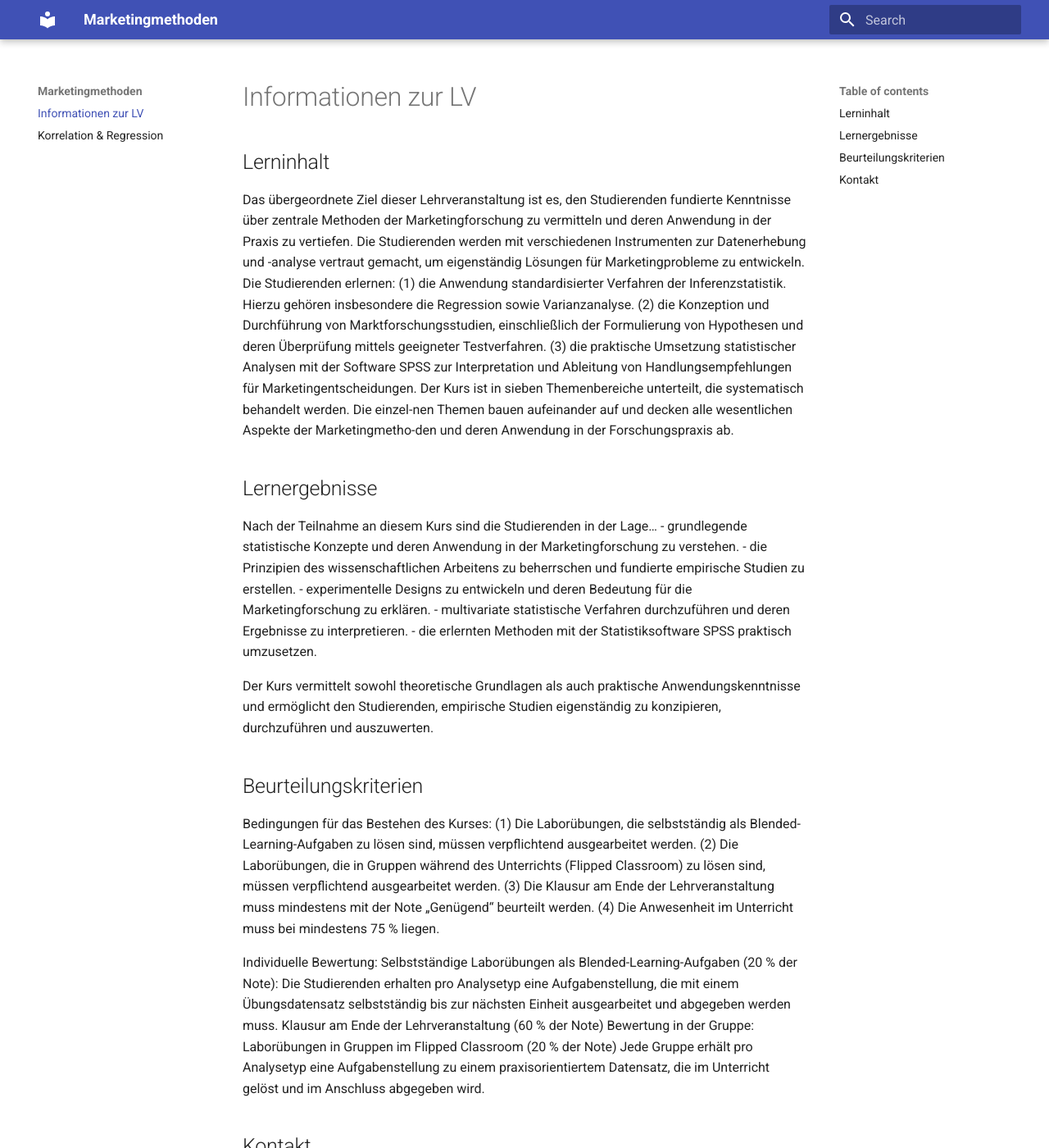
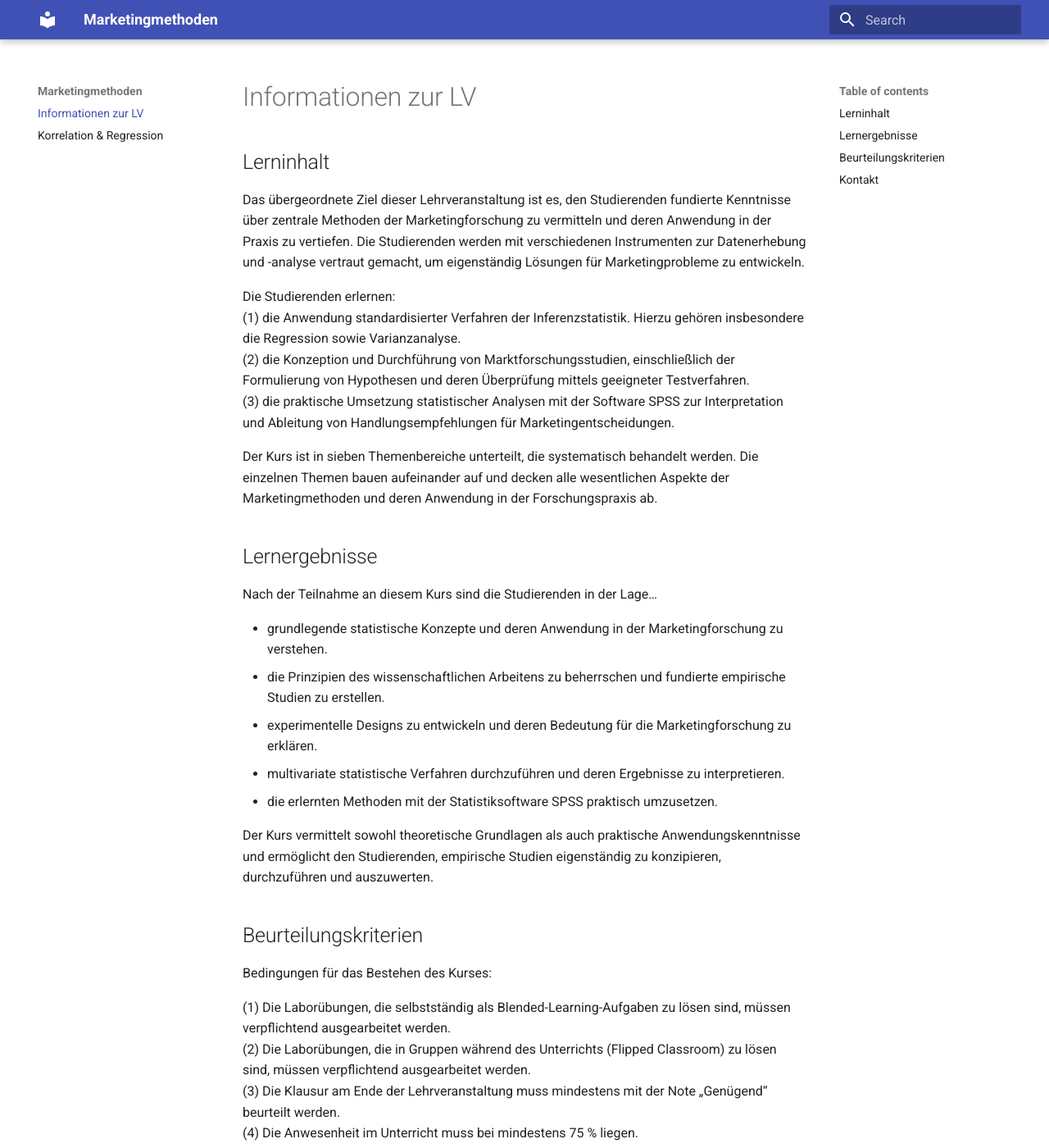
Before and after one commit to marketingmethoden/marketingmethoden-bwlb, an MkDocs documentation site: the page built from docs/index.md, in a window 1280 px wide and 1400 px high. Shown: the whole window at 82% size. Built offline with MkDocs 1.6.1 and Material for MkDocs 9.7.7, drawn with Linux system fonts in a browser that asks for light colours; some of the changed text lies outside the part shown.

Commit message:
Formatierung index.md

```diff
--- a/docs/index.md
+++ b/docs/index.md
@@ -2,14 +2,17 @@
 
 ## Lerninhalt
 Das übergeordnete Ziel dieser Lehrveranstaltung ist es, den Studierenden fundierte Kenntnisse über zentrale Methoden der Marketingforschung zu vermitteln und deren Anwendung in der Praxis zu vertiefen. Die Studierenden werden mit verschiedenen Instrumenten zur Datenerhebung und -analyse vertraut gemacht, um eigenständig Lösungen für Marketingprobleme zu entwickeln.
+
 Die Studierenden erlernen:
 (1) die Anwendung standardisierter Verfahren der Inferenzstatistik. Hierzu gehören insbesondere die Regression sowie Varianzanalyse.
 (2) die Konzeption und Durchführung von Marktforschungsstudien, einschließlich der Formulierung von Hypothesen und deren Überprüfung mittels geeigneter Testverfahren.
 (3) die praktische Umsetzung statistischer Analysen mit der Software SPSS zur Interpretation und Ableitung von Handlungsempfehlungen für Marketingentscheidungen.
-Der Kurs ist in sieben Themenbereiche unterteilt, die systematisch behandelt werden. Die einzel-nen Themen bauen aufeinander auf und decken alle wesentlichen Aspekte der Marketingmetho-den und deren Anwendung in der Forschungspraxis ab.
+
+Der Kurs ist in sieben Themenbereiche unterteilt, die systematisch behandelt werden. Die einzelnen Themen bauen aufeinander auf und decken alle wesentlichen Aspekte der Marketingmethoden und deren Anwendung in der Forschungspraxis ab.
 
 ## Lernergebnisse
 Nach der Teilnahme an diesem Kurs sind die Studierenden in der Lage…
+
 - grundlegende statistische Konzepte und deren Anwendung in der Marketingforschung zu verstehen.
 - die Prinzipien des wissenschaftlichen Arbeitens zu beherrschen und fundierte empirische Studien zu erstellen.
 - experimentelle Designs zu entwickeln und deren Bedeutung für die Marketingforschung zu erklären.
@@ -20,13 +23,17 @@ Der Kurs vermittelt sowohl theoretische Grundlagen als auch praktische Anwendung
 
 ## Beurteilungskriterien
 Bedingungen für das Bestehen des Kurses:
+
 (1) Die Laborübungen, die selbstständig als Blended-Learning-Aufgaben zu lösen sind, müssen verpflichtend ausgearbeitet werden.
 (2) Die Laborübungen, die in Gruppen während des Unterrichts (Flipped Classroom) zu lösen sind, müssen verpflichtend ausgearbeitet werden.
 (3) Die Klausur am Ende der Lehrveranstaltung muss mindestens mit der Note „Genügend“ beurteilt werden.
 (4) Die Anwesenheit im Unterricht muss bei mindestens 75 % liegen.
 
 Individuelle Bewertung:
-Selbstständige Laborübungen als Blended-Learning-Aufgaben (20 % der Note): Die Studierenden erhalten pro Analysetyp eine Aufgabenstellung, die mit einem Übungsdatensatz selbstständig bis zur nächsten Einheit ausgearbeitet und abgegeben werden muss.
+
+Selbstständige Laborübungen als Blended-Learning-Aufgaben (20 % der Note)
+Die Studierenden erhalten pro Analysetyp eine Aufgabenstellung, die mit einem Übungsdatensatz selbstständig bis zur nächsten Einheit ausgearbeitet und abgegeben werden muss.
+
 Klausur am Ende der Lehrveranstaltung (60 % der Note)
 Bewertung in der Gruppe: Laborübungen in Gruppen im Flipped Classroom (20 % der Note)
 Jede Gruppe erhält pro Analysetyp eine Aufgabenstellung zu einem praxisorientiertem Datensatz, die im Unterricht gelöst und im Anschluss abgegeben wird.
```
